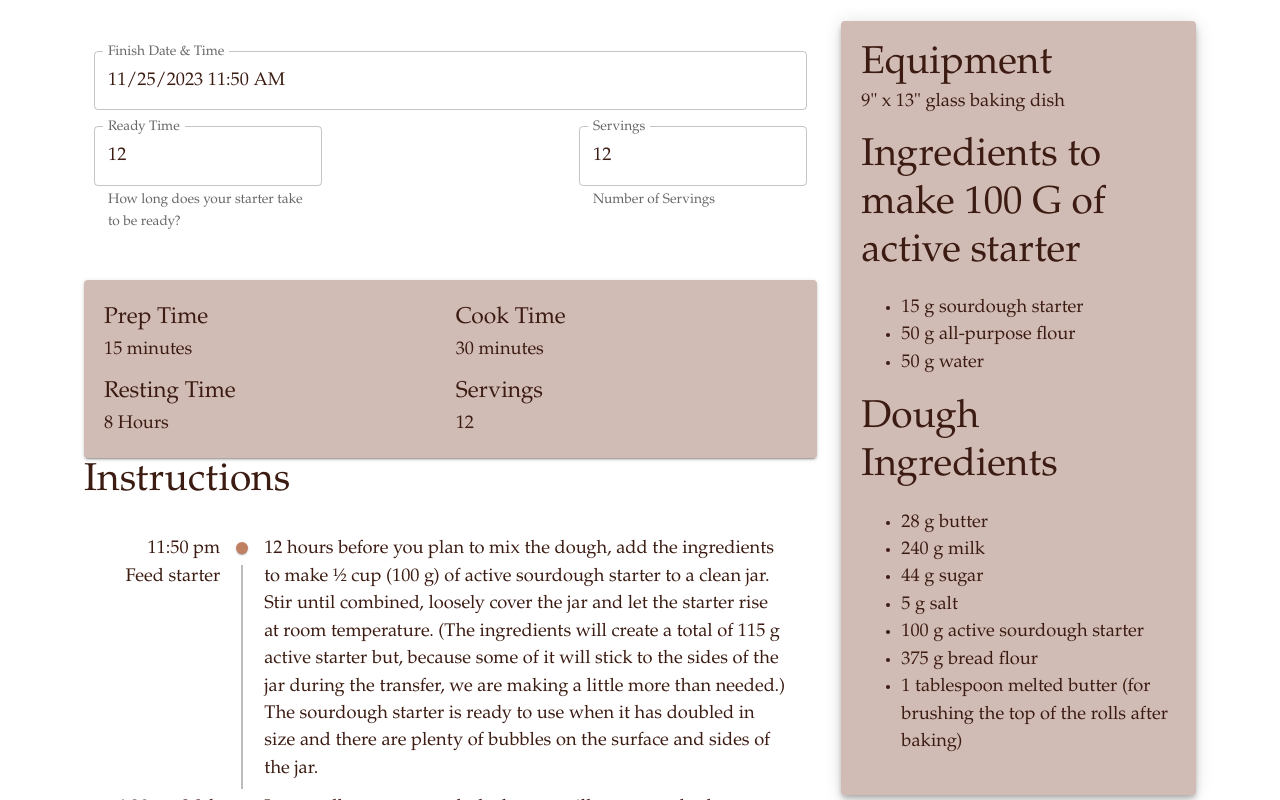
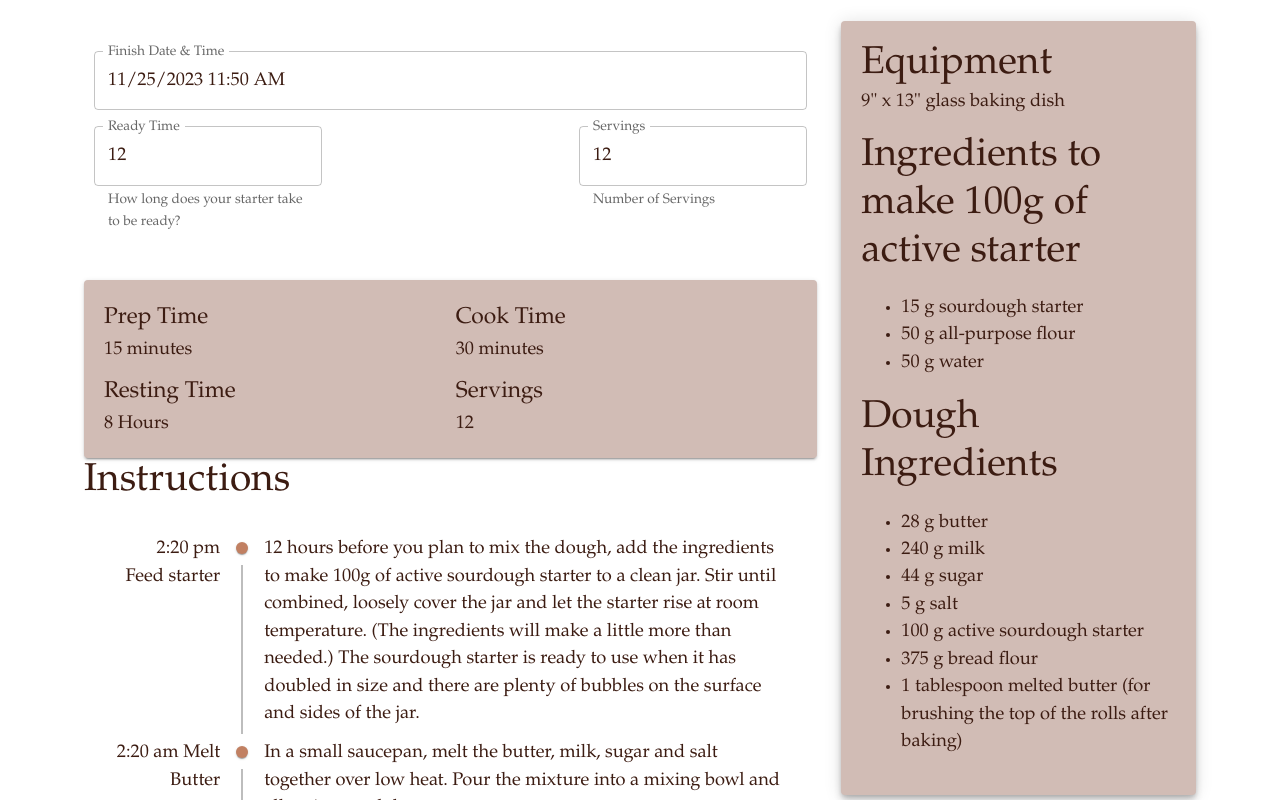
Before and after one commit to kjroelke/sourdough-roll-schedule, a React (Vite) app: page / in a window 1280 px wide. Shown: the part 260-1060 px from the top of the page. Built offline with nearby package versions, Linux system fonts and the light colour scheme; a web font is replaced by a local one.

Commit message:
update reactive elements and the timeline

```diff
--- a/src/App.tsx
+++ b/src/App.tsx
@@ -37,7 +37,9 @@ function App() {
 	}
 
 	return (
-		<Container maxWidth="lg" sx={{ marginY: 5 }}>
+		<Container
+			maxWidth="lg"
+			sx={{ marginY: 5 }}>
 			<Header
 				headline="Soft Sourdough Dinner Rolls Recipe"
 				subheadline="Soft sourdough dinner rolls are everything you ever dreamed of! These amazing, pull-apart dinner rolls are fluffy, buttery, and so easy to make."
@@ -51,7 +53,9 @@ function App() {
 				display="flex"
 				alignItems="flex-start"
 				component="section">
-				<Grid item md={8}>
+				<Grid
+					item
+					md={8}>
 					<Box
 						sx={{
 							display: 'flex',
@@ -101,23 +105,36 @@ function App() {
 							servings={servings}
 						/>
 					</Box>
-					<Instructions readyTime={readyTime} endTime={dateTime} />
+					<Instructions
+						readyTime={readyTime}
+						endTime={dateTime}
+						servings={servings}
+					/>
 				</Grid>
 				<Grid
 					item
 					md={4}
 					sx={{ position: 'sticky', top: '5%' }}
 					component="aside">
-					<Paper variant="elevation" elevation={6} sx={{ padding: '2rem' }}>
+					<Paper
+						variant="elevation"
+						elevation={6}
+						sx={{ padding: '2rem' }}>
 						<Box className="equipment">
-							<Typography variant="h4" component="h2">
+							<Typography
+								variant="h4"
+								component="h2">
 								Equipment
 							</Typography>
-							<Typography variant="body1" paragraph={true}>
+							<Typography
+								variant="body1"
+								paragraph={true}>
 								9" x 13" glass baking dish
 							</Typography>
 						</Box>
-						<Box className="ingredients" component="section">
+						<Box
+							className="ingredients"
+							component="section">
 							<Ingredients servings={servings} />
 						</Box>
 					</Paper>
--- a/src/sections/Ingredients.tsx
+++ b/src/sections/Ingredients.tsx
@@ -69,54 +69,54 @@ export default function Ingredients({ servings }: { servings: number }) {
 			doughIngredients: [
 				{
 					name: 'butter',
-					quantity: (28 / 12) * servings,
+					quantity: Math.round((28 / 12) * servings),
 					unit: 'g',
 				},
 				{
 					name: 'milk',
-					quantity: (240 / 12) * servings,
+					quantity: Math.round((240 / 12) * servings),
 					unit: 'g',
 				},
 				{
 					name: 'sugar',
-					quantity: (44 / 12) * servings,
+					quantity: Math.round((44 / 12) * servings),
 					unit: 'g',
 				},
 				{
 					name: 'salt',
-					quantity: (5 / 12) * servings,
+					quantity: Math.round((5 / 12) * servings),
 					unit: 'g',
 				},
 				{
 					name: 'active sourdough starter',
-					quantity: (100 / 12) * servings,
+					quantity: Math.round((100 / 12) * servings),
 					unit: 'g',
 				},
 				{
 					name: 'bread flour',
-					quantity: (375 / 12) * servings,
+					quantity: Math.round((375 / 12) * servings),
 					unit: 'g',
 				},
 				{
 					name: 'melted butter (for brushing the top of the rolls after baking)',
-					quantity: (1 / 12) * servings,
+					quantity: Math.round((1 / 12) * servings),
 					unit: 'tablespoon',
 				},
 			],
 			starterIngredients: [
 				{
 					name: 'sourdough starter',
-					quantity: 15,
+					quantity: Math.round((15 / 12) * servings),
 					unit: 'g',
 				},
 				{
 					name: 'all-purpose flour',
-					quantity: 50,
+					quantity: Math.round((50 / 12) * servings),
 					unit: 'g',
 				},
 				{
 					name: 'water',
-					quantity: 50,
+					quantity: Math.round((50 / 12) * servings),
 					unit: 'g',
 				},
 			],
@@ -124,8 +124,11 @@ export default function Ingredients({ servings }: { servings: number }) {
 	}, [servings]);
 	return (
 		<>
-			<Typography variant="h4" component="h2">
-				Ingredients to make 100 G of active starter
+			<Typography
+				variant="h4"
+				component="h2">
+				Ingredients to make {`${Math.round((100 / 12) * servings)}`}g of active
+				starter
 			</Typography>
 			<ul className="starter-ingredients">
 				{ingredients.starterIngredients.map(
@@ -140,7 +143,9 @@ export default function Ingredients({ servings }: { servings: number }) {
 					),
 				)}
 			</ul>
-			<Typography variant="h4" component="h2">
+			<Typography
+				variant="h4"
+				component="h2">
 				Dough Ingredients
 			</Typography>
 			<ul className="dough-ingredients">
--- a/src/sections/Instructions.tsx
+++ b/src/sections/Instructions.tsx
@@ -18,7 +18,7 @@ type Instructions = {
 	description: string;
 };
 
-export default function Instructions({ endTime, readyTime }) {
+export default function Instructions({ endTime, readyTime, servings }) {
 	const [instructions, setInstructions] = React.useState<Instructions[]>([
 		{
 			time: endTime.subtract(readyTime, 'hours'),
@@ -59,48 +59,71 @@ export default function Instructions({ endTime, readyTime }) {
 	]);
 
 	useEffect(() => {
-		setInstructions([
+		setInstructions((prev) => [
 			{
-				time: endTime.subtract(readyTime, 'hours'),
-				instruction: 'Feed starter',
-				description: `${readyTime} hours before you plan to mix the dough, add the ingredients to make ½ cup (100 g) of active sourdough starter to a clean jar. Stir until combined, loosely cover the jar and let the starter rise at room temperature. (The ingredients will create a total of 115 g active starter but, because some of it will stick to the sides of the jar during the transfer, we are making a little more than needed.) The sourdough starter is ready to use when it has doubled in size and there are plenty of bubbles on the surface and sides of the jar.`,
+				time: endTime
+					.subtract(readyTime, 'hours')
+					.subtract(30, 'minutes')
+					.subtract(4, 'hours')
+					.subtract(2, 'hours')
+					.subtract(90, 'minutes')
+					.subtract(1, 'hour')
+					.subtract(30, 'minutes'),
+				instruction: prev[0].instruction,
+				description: `${readyTime} hours before you plan to mix the dough, add the ingredients to make ${Math.round(
+					(100 / 12) * servings,
+				)}g of active sourdough starter to a clean jar. Stir until combined, loosely cover the jar and let the starter rise at room temperature. (The ingredients will make a little more than needed.) The sourdough starter is ready to use when it has doubled in size and there are plenty of bubbles on the surface and sides of the jar.`,
 			},
 			{
-				time: endTime.subtract(7.5, 'hours'), // - 30 minutes
-				instruction: 'Melt Butter',
-				description:
-					'In a small saucepan, melt the butter, milk, sugar and salt together over low heat. Pour the mixture into a mixing bowl and allow it to cool down to room temperature.',
+				time: endTime
+					.subtract(30, 'minutes')
+					.subtract(4, 'hours')
+					.subtract(2, 'hours')
+					.subtract(90, 'minutes')
+					.subtract(1, 'hour')
+					.subtract(30, 'minutes'), // - 30 minutes
+				instruction: prev[1].instruction,
+				description: prev[1].description,
 			},
 			{
-				time: endTime.subtract(7, 'hours'), // - 1 hour
-				instruction: 'Mix dough',
-				description:
-					'Add the flour and active sourdough starter to the bowl and stir with a spatula until the ingredients are combined and there are no dry bits left in the bowl. Cover the bowl and allow to rest at room temperature for 1 hour.',
+				time: endTime
+					.subtract(30, 'minutes')
+					.subtract(4, 'hours')
+					.subtract(2, 'hours')
+					.subtract(90, 'minutes')
+					.subtract(1, 'hour'), // - 1 hour
+				instruction: prev[2].instruction,
+				description: prev[2].description,
 			},
 			{
-				time: endTime.subtract(6, 'hours'), // -3 hours
-				instruction: 'First rise',
-				description:
-					'Perform 3 sets of stretch and folds spaced 30 minutes apart, keeping the bowl covered between sets. To perform a set, pick up the dough on one side and stretch it up and over itself. Turn the bowl a quarter turn and repeat this step until you have turned the bowl a full circle. After the final set, cover and allow the dough to rise for 2 hours or until it has risen by 50% in size. (See notes.)',
+				time: endTime
+					.subtract(30, 'minutes')
+					.subtract(4, 'hours')
+					.subtract(2, 'hours')
+					.subtract(90, 'minutes'), // -90min + 2 hours
+				instruction: prev[3].instruction,
+				description: prev[3].description,
 			},
 			{
-				time: endTime.subtract(3, 'hours'), // -3 hours
-				instruction: 'Shape and Second rise',
-				description:
-					'Turn the dough out onto a floured surface and divide it into 12 pieces, approximately 65 grams each. Shape each piece into a ball by gathering up the sides and pinching them together. Turn the dough over so that the seam side is down on the work surface and gently form a smooth ball. Arrange them in a lightly greased glass baking dish. (See Notes) Cover the dish with a tea towel and let rise for 3-4 hours.',
+				time: endTime.subtract(30, 'minutes').subtract(4, 'hours'), // -3 hours
+				instruction: prev[4].instruction,
+				description: prev[4].description,
 			},
 			{
-				time: endTime,
-				instruction: 'Bake',
-				description:
-					'About 20 minutes before you are ready to bake preheat your oven to 375°F (190°C). Bake for 25-30 minutes or until they are golden brown on top. The internal temperature of the rolls should be 190°F when fully baked. Brush the top of the roll with melted butter and serve.',
+				time: endTime.subtract(30, 'minutes'),
+				instruction: prev[5].instruction,
+				description: prev[5].description,
 			},
 		]);
-	}, [endTime, readyTime]);
+	}, [endTime, readyTime, servings]);
 
 	return (
-		<Box className="instructions" component="section">
-			<Typography variant="h4" component="h2">
+		<Box
+			className="instructions"
+			component="section">
+			<Typography
+				variant="h4"
+				component="h2">
 				Instructions
 			</Typography>
 			<Timeline
```
Also changed, not shown: package.json (+7 -7 lines), 2 other files (tests, documents, lock files or other folders).
